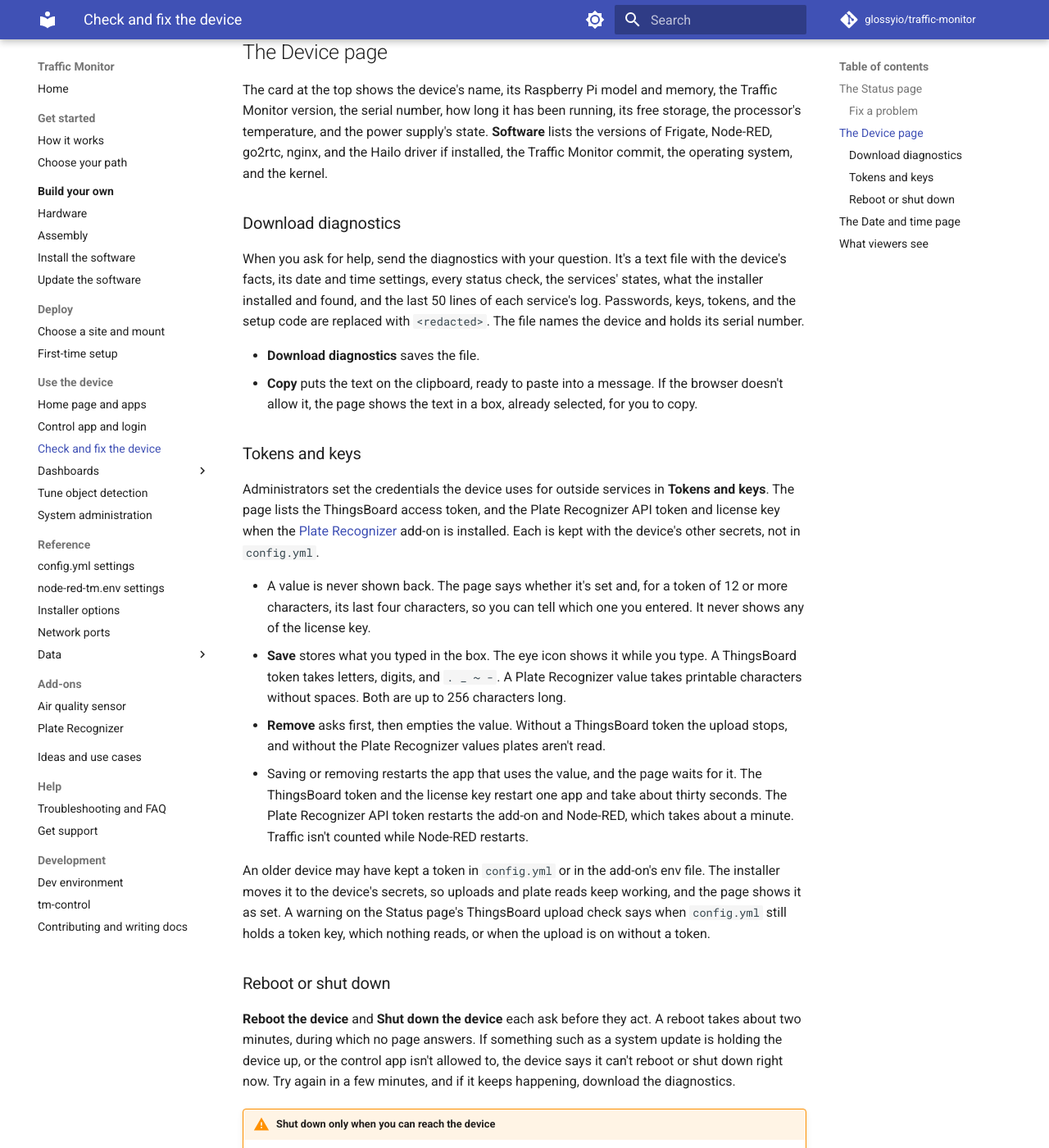
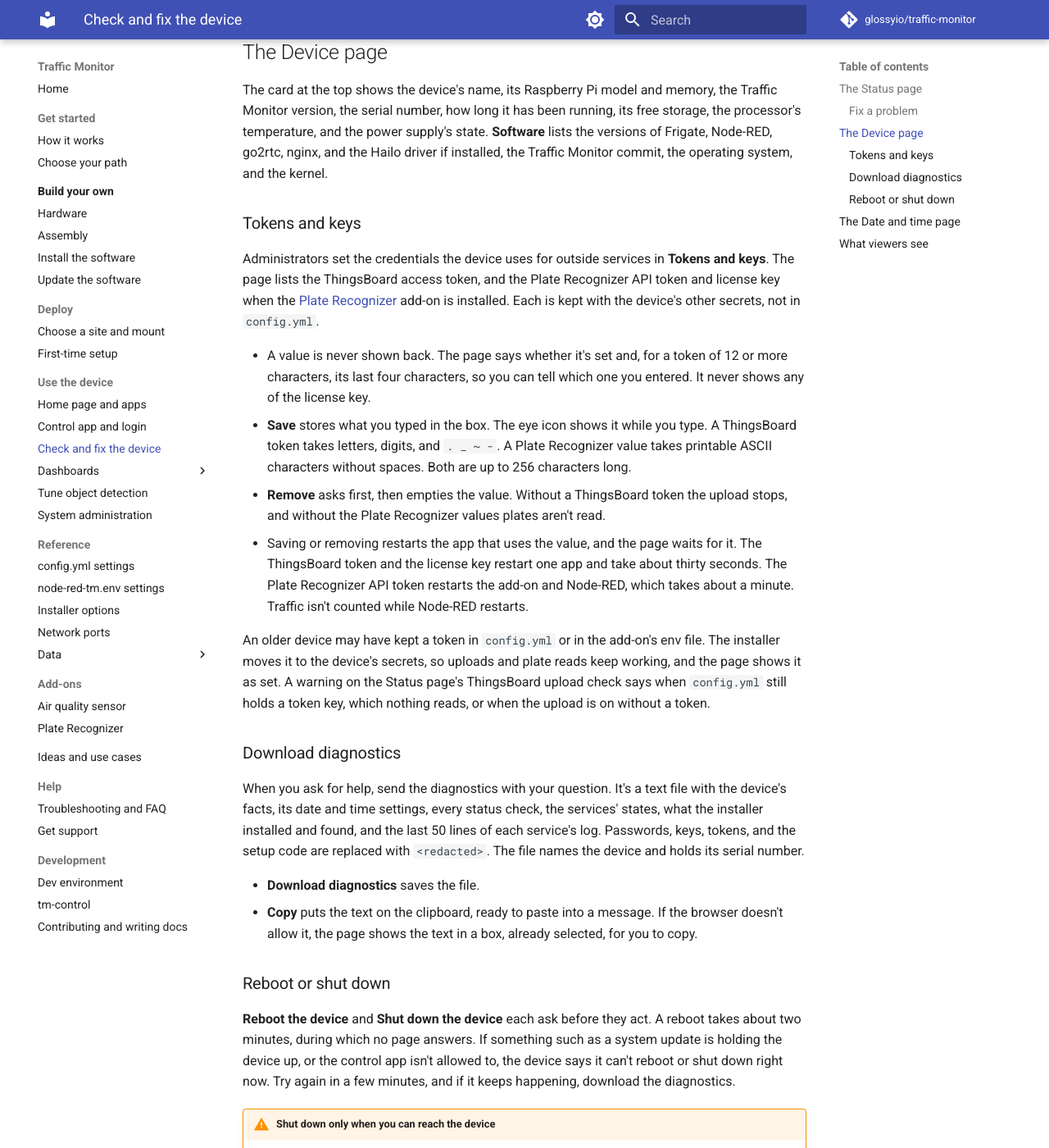
Before and after one commit to glossyio/traffic-monitor, an MkDocs documentation site: the page built from docs/use/device-health.md, in a window 1280 px wide and 1400 px high, scrolled down 2163 px. Shown: the whole window at 82% size. Built offline with MkDocs 1.6.1 and Material for MkDocs 9.7.7, drawn with Linux system fonts in a browser that asks for light colours; comment, search, counter and statistics services are not loaded; the version menu is left out; some of the changed text lies outside the part shown.

Commit message:
Correct CONTRIBUTING's note on where tokens live, and tidy the entered-secrets pages
Assisted-by: Claude Code 2.1.318 (CLI)
AI-Model: Sonnet 5.5 (claude-sonnet-5-5)
AI-Effort: high
AI-Role: drafted

```diff
--- a/docs/use/device-health.md
+++ b/docs/use/device-health.md
@@ -51,23 +51,23 @@ The control app can't restart itself. If it stops, see [If the control app is do
 
 The card at the top shows the device's name, its Raspberry Pi model and memory, the Traffic Monitor version, the serial number, how long it has been running, its free storage, the processor's temperature, and the power supply's state. **Software** lists the versions of Frigate, Node-RED, go2rtc, nginx, and the Hailo driver if installed, the Traffic Monitor commit, the operating system, and the kernel.
 
+### Tokens and keys
+
+Administrators set the credentials the device uses for outside services in **Tokens and keys**. The page lists the ThingsBoard access token, and the Plate Recognizer API token and license key when the [Plate Recognizer](../add-ons/plate-recognizer.md) add-on is installed. Each is kept with the device's other secrets, not in `config.yml`.
+
+* A value is never shown back. The page says whether it's set and, for a token of 12 or more characters, its last four characters, so you can tell which one you entered. It never shows any of the license key.
+* **Save** stores what you typed in the box. The eye icon shows it while you type. A ThingsBoard token takes letters, digits, and `. _ ~ -`. A Plate Recognizer value takes printable ASCII characters without spaces. Both are up to 256 characters long.
+* **Remove** asks first, then empties the value. Without a ThingsBoard token the upload stops, and without the Plate Recognizer values plates aren't read.
+* Saving or removing restarts the app that uses the value, and the page waits for it. The ThingsBoard token and the license key restart one app and take about thirty seconds. The Plate Recognizer API token restarts the add-on and Node-RED, which takes about a minute. Traffic isn't counted while Node-RED restarts.
+
+An older device may have kept a token in `config.yml` or in the add-on's env file. The installer moves it to the device's secrets, so uploads and plate reads keep working, and the page shows it as set. A warning on the Status page's ThingsBoard upload check says when `config.yml` still holds a token key, which nothing reads, or when the upload is on without a token.
+
 ### Download diagnostics
 
 When you ask for help, send the diagnostics with your question. It's a text file with the device's facts, its date and time settings, every status check, the services' states, what the installer installed and found, and the last 50 lines of each service's log. Passwords, keys, tokens, and the setup code are replaced with `<redacted>`. The file names the device and holds its serial number.
 
 * **Download diagnostics** saves the file.
 * **Copy** puts the text on the clipboard, ready to paste into a message. If the browser doesn't allow it, the page shows the text in a box, already selected, for you to copy.
-
-### Tokens and keys
-
-Administrators set the credentials the device uses for outside services in **Tokens and keys**. The page lists the ThingsBoard access token, and the Plate Recognizer API token and license key when the [Plate Recognizer](../add-ons/plate-recognizer.md) add-on is installed. Each is kept with the device's other secrets, not in `config.yml`.
-
-* A value is never shown back. The page says whether it's set and, for a token of 12 or more characters, its last four characters, so you can tell which one you entered. It never shows any of the license key.
-* **Save** stores what you typed in the box. The eye icon shows it while you type. A ThingsBoard token takes letters, digits, and `. _ ~ -`. A Plate Recognizer value takes printable characters without spaces. Both are up to 256 characters long.
-* **Remove** asks first, then empties the value. Without a ThingsBoard token the upload stops, and without the Plate Recognizer values plates aren't read.
-* Saving or removing restarts the app that uses the value, and the page waits for it. The ThingsBoard token and the license key restart one app and take about thirty seconds. The Plate Recognizer API token restarts the add-on and Node-RED, which takes about a minute. Traffic isn't counted while Node-RED restarts.
-
-An older device may have kept a token in `config.yml` or in the add-on's env file. The installer moves it to the device's secrets, so uploads and plate reads keep working, and the page shows it as set. A warning on the Status page's ThingsBoard upload check says when `config.yml` still holds a token key, which nothing reads, or when the upload is on without a token.
 
 ### Reboot or shut down
 
```
Also changed, not shown: other parts of docs/use/device-health.md (+1 -1 lines), CONTRIBUTING.md (+1 -1 lines), docs/add-ons/plate-recognizer.md (+2 -2 lines), docs/build-your-own-device-diy/update.md (+4 -4 lines).
